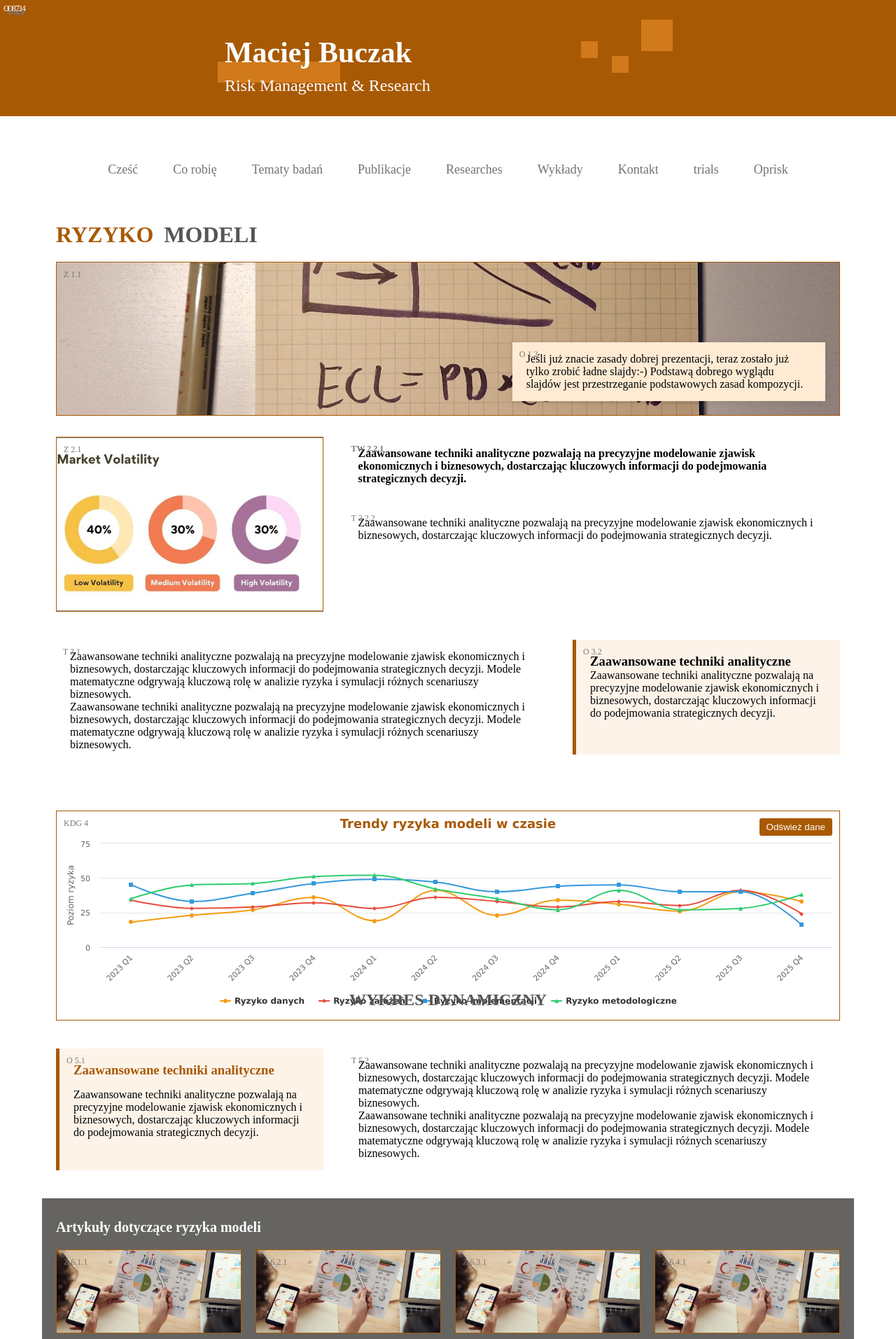
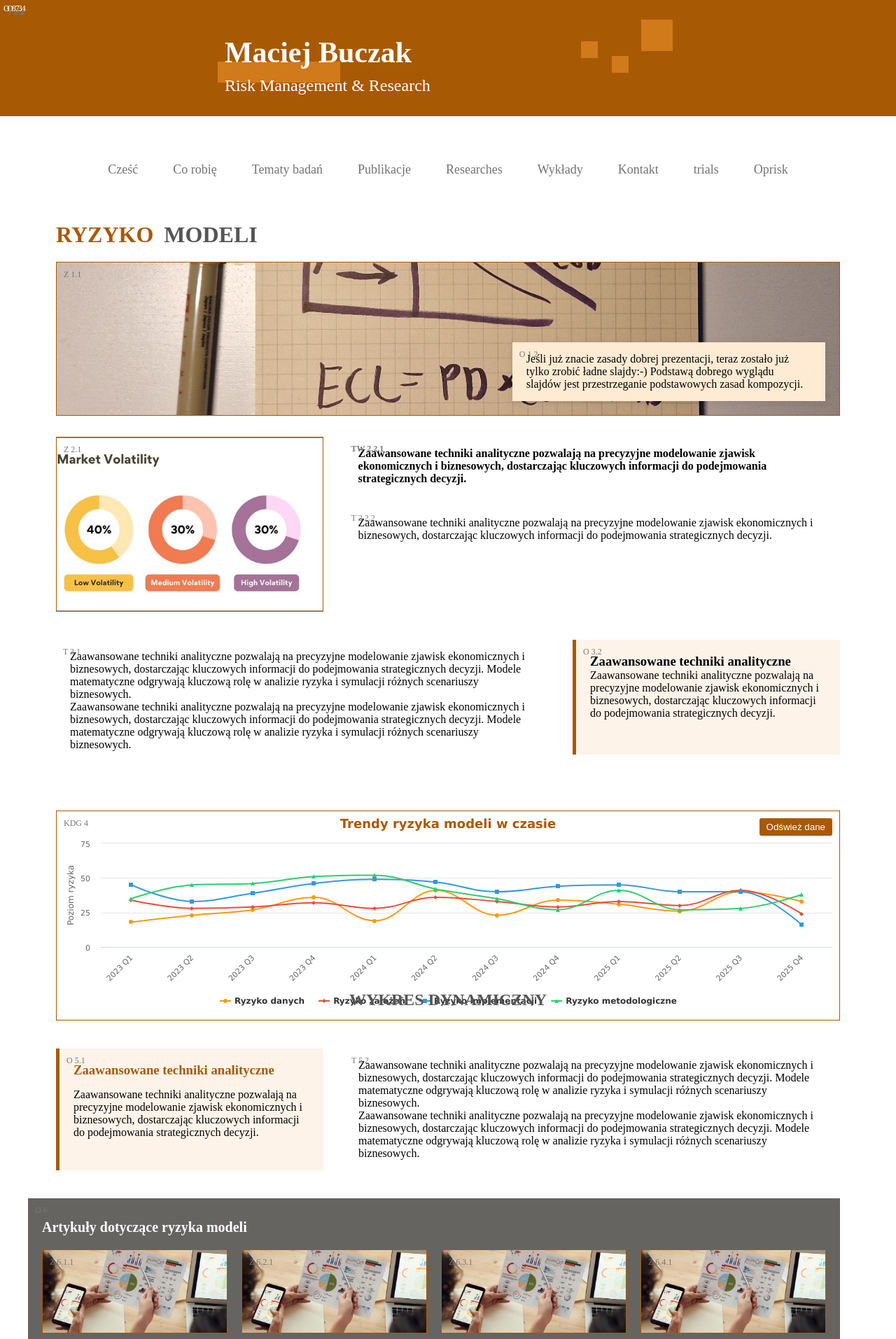
Before and after one commit to MaciejBuczak/risk-research, a Jekyll site: the page built from ryzmod.md, in a window 1280 px wide. Shown: the top 1913 px of the page at 70% size. Built offline with Jekyll 4.4.1, drawn with Linux system fonts in a browser that asks for light colours.

Commit message:
Update ryzyko-modeli-layout.html

```diff
--- a/_layouts/ryzyko-modeli-layout.html
+++ b/_layouts/ryzyko-modeli-layout.html
@@ -548,6 +548,9 @@
   padding: 30px 20px;
   margin: 40px -20px 40px -20px;
   color: white;
+  width: calc(100% + 40px); /* dodajemy 40px by skompensować padding */
+  position: relative;
+  left: -20px; /* przesuwamy w lewo o 20px */
     }
 
     .ryzmod-articles-title {
@@ -1138,8 +1141,10 @@
   </div>
 </div>
 
+
+
 <!-- Sekcja O 9 - dwa boksy obok siebie, zajmujące pełną szerokość bez przerwy między nimi -->
-<div style="display: flex; margin-bottom: 40px; width: 100%;">
+<div style="display: flex; margin-bottom: 40px; width: calc(100% + 40px); position: relative; left: -20px;">
   <!-- Boks lewy -->
   <div style="flex: 1; background-color: #ece0d0; position: relative; padding: 20px;">
     <div class="ryzmod-object-id" style="position: absolute; top: 10px; left: 10px; font-size: 12px; color: #777;">O 9.1</div>
@@ -1153,6 +1158,8 @@
     <p style="color: white;">Zaawansowane techniki analityczne pozwalają na precyzyjne modelowanie zjawisk ekonomicznych i biznesowych.</p>
   </div>
 </div>
+
+
 
 <!-- Cytat -->
 <div style="margin: 60px 0; position: relative;">
```
